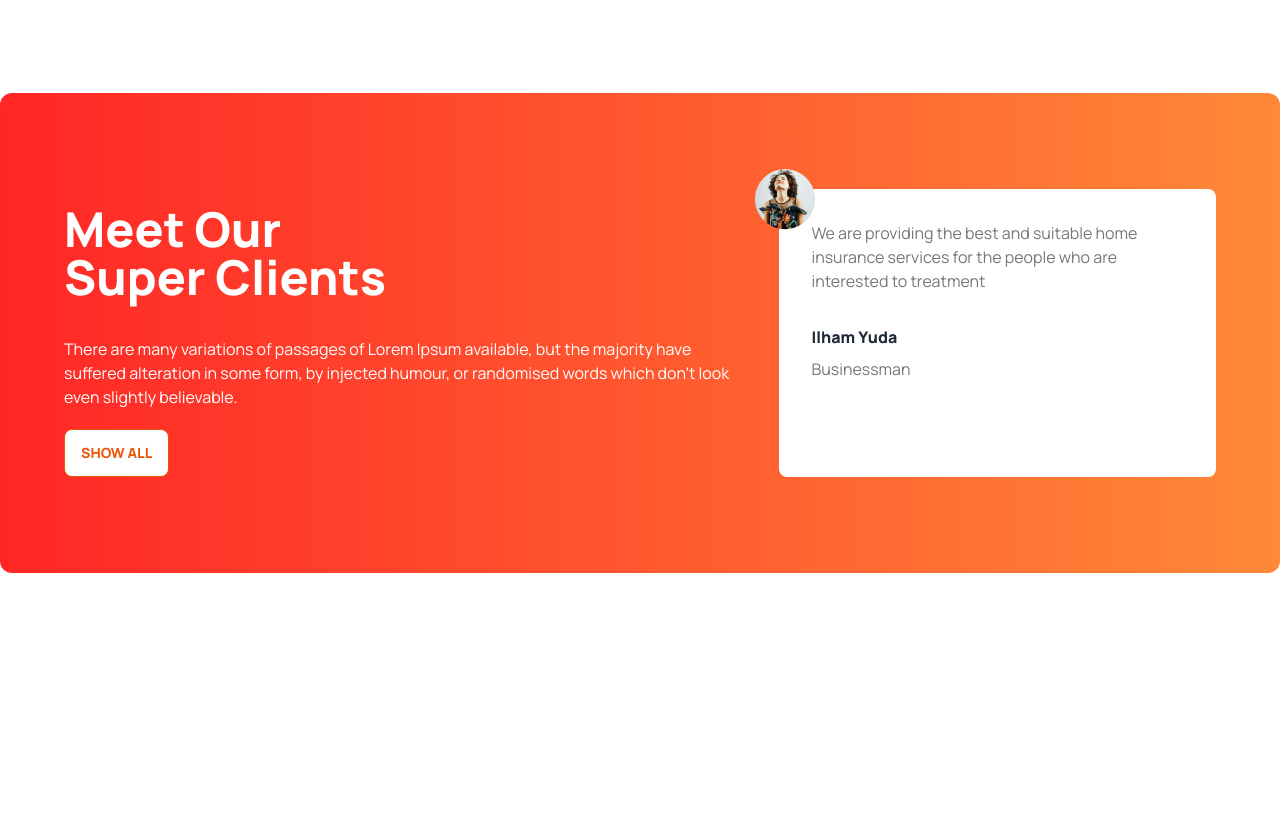
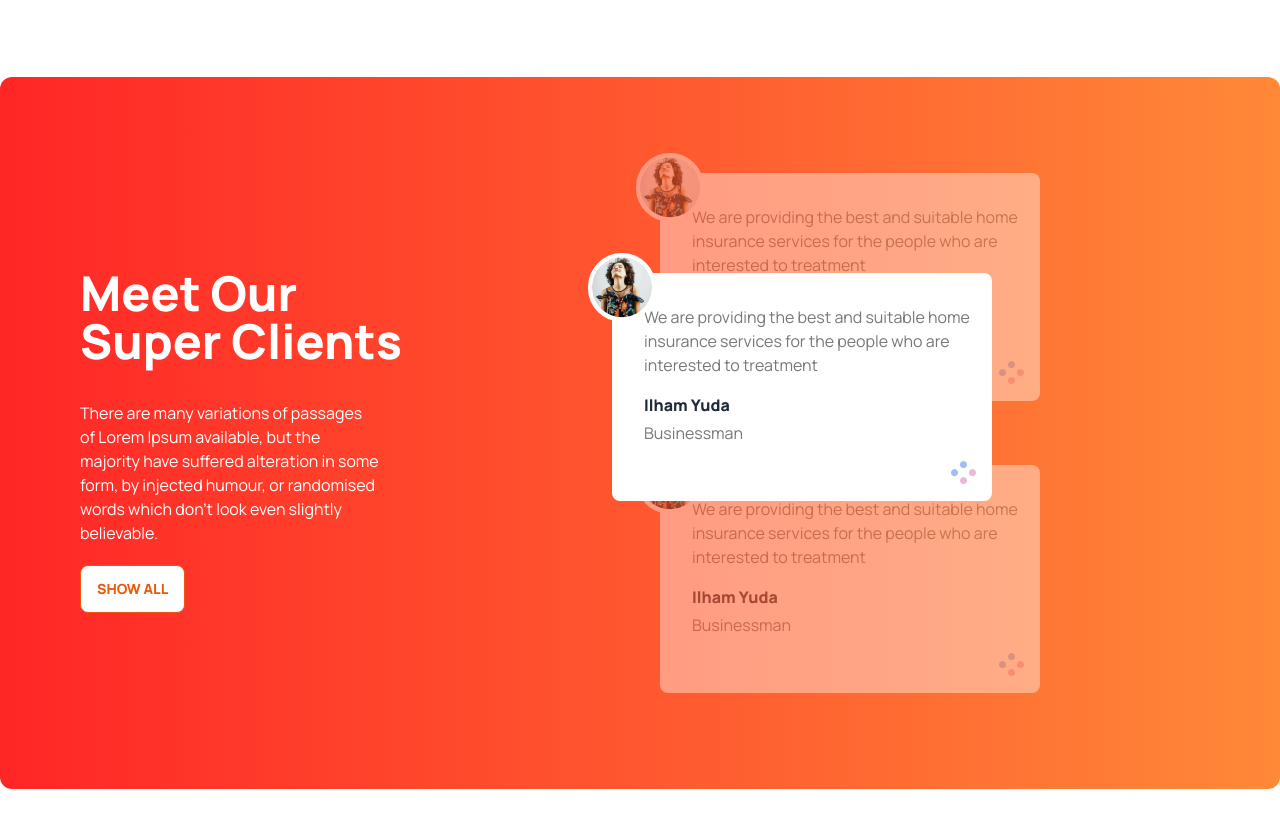
Before and after one commit to anupamahalder/tea-time, a website: page index.html in a window 1280 px wide. Shown: the part 1644-2471 px from the top of the page. Before the commit the page ends 2313 px from the top, so only its background shows below. Drawn offline with nearby package versions, Linux system fonts and the light colour scheme.

Commit message:
added client section card using z-index

```diff
--- a/index.html
+++ b/index.html
@@ -129,23 +129,54 @@
             </div>
         </section>
         <!-- Super Client Section  -->
-        <section class="my-24 flex flex-col md:flex-col lg:flex-row gap-10 rounded-xl bg-gradient-to-r from-[#ff0000d9] to-[#FF8938] px-16 py-24">
-            <div>
+        <section class="my-20 flex flex-col items-center md:flex-col lg:flex-row gap-10 rounded-xl bg-gradient-to-r from-[#ff0000d9] to-[#FF8938] px-20 py-24">
+            <div class="flex-1">
                 <h1 class="text-5xl font-extrabold py-4 text-white">
                     Meet Our <br> Super Clients
                 </h1>
-                <p class="py-5 text-white">There are many variations of passages of Lorem Ipsum available, but the majority have suffered alteration in some form, by injected humour, or randomised words which don't look even slightly believable. </p>
+                <p class="py-5 text-white w-[300px]">There are many variations of passages of Lorem Ipsum available, but the majority have suffered alteration in some form, by injected humour, or randomised words which don't look even slightly believable. </p>
                 <button class="btn border-orange-600 font-bold bg-white text-orange-600 hover:bg-orange-600 hover:text-white">Show All</button>
             </div>
-            <div class="p-8 relative rounded-lg bg-white">
-                <!-- Review  -->
-                <img class="absolute -left-6 -top-5" src="./images/client.png" alt="">
-                <p class="text-[#777]">We are providing the best and suitable home insurance services for the people who are interested to treatment</p>
-                <h1 class="font-bold pt-8">Ilham Yuda</h1>
-                <h4 class="text-[#777] pt-2">Businessman</h4>
+            <!-- Review Container  -->
+            <div class="relative flex-1">
+                <!--Next Review  -->
+                <div class="pl-8 pt-8 z-10 opacity-40 mb-16 relative lg:w-[380px] rounded-lg h-54 bg-white">
+                    <img class="absolute -left-6 -top-5 border-4 bg-white border-white rounded-full" src="./images/client.png" alt="">
+                    <p class="text-[#777]">We are providing the best and suitable home insurance services for the people who are interested to treatment</p>
+                    <h1 class="font-bold pt-4">Ilham Yuda</h1>
+                    <h4 class="text-[#777] pt-1">Businessman</h4>
+                    <div class="flex justify-end p-4">
+                        <img src="./images/circles.png" alt="">
+                    </div>
+                </div>
+                <!--Current Review  -->
+                <div class="pl-8 pt-8 z-20 absolute bottom-48 -left-12 lg:w-[380px] rounded-lg h-54 bg-white">
+                    <img class="absolute -left-6 -top-5 border-4 bg-white border-white rounded-full" src="./images/client.png" alt="">
+                    <p class="text-[#777]">We are providing the best and suitable home insurance services for the people who are interested to treatment</p>
+                    <h1 class="font-bold pt-4">Ilham Yuda</h1>
+                    <h4 class="text-[#777] pt-1">Businessman</h4>
+                    <div class="flex justify-end p-4">
+                        <img src="./images/circles.png" alt="">
+                    </div>
+                </div>
+                <!--Previous Review  -->
+                <div class="pl-8 pt-8 z-10 opacity-40 relative lg:w-[380px] rounded-lg h-54 bg-white">
+                    <img class="absolute -left-6 -top-5 border-4 bg-white border-white rounded-full" src="./images/client.png" alt="">
+                    <p class="text-[#777]">We are providing the best and suitable home insurance services for the people who are interested to treatment</p>
+                    <h1 class="font-bold pt-4">Ilham Yuda</h1>
+                    <h4 class="text-[#777] pt-1">Businessman</h4>
+                    <div class="flex justify-end p-4">
+                        <img src="./images/circles.png" alt="">
+                    </div>
+                </div>
             </div>
         </section>
+        <!-- News and Events Section  -->
+        <section>
+
+        </section>
     </main>
+    <!-- Footer section  -->
     <footer>
 
     </footer>
```
